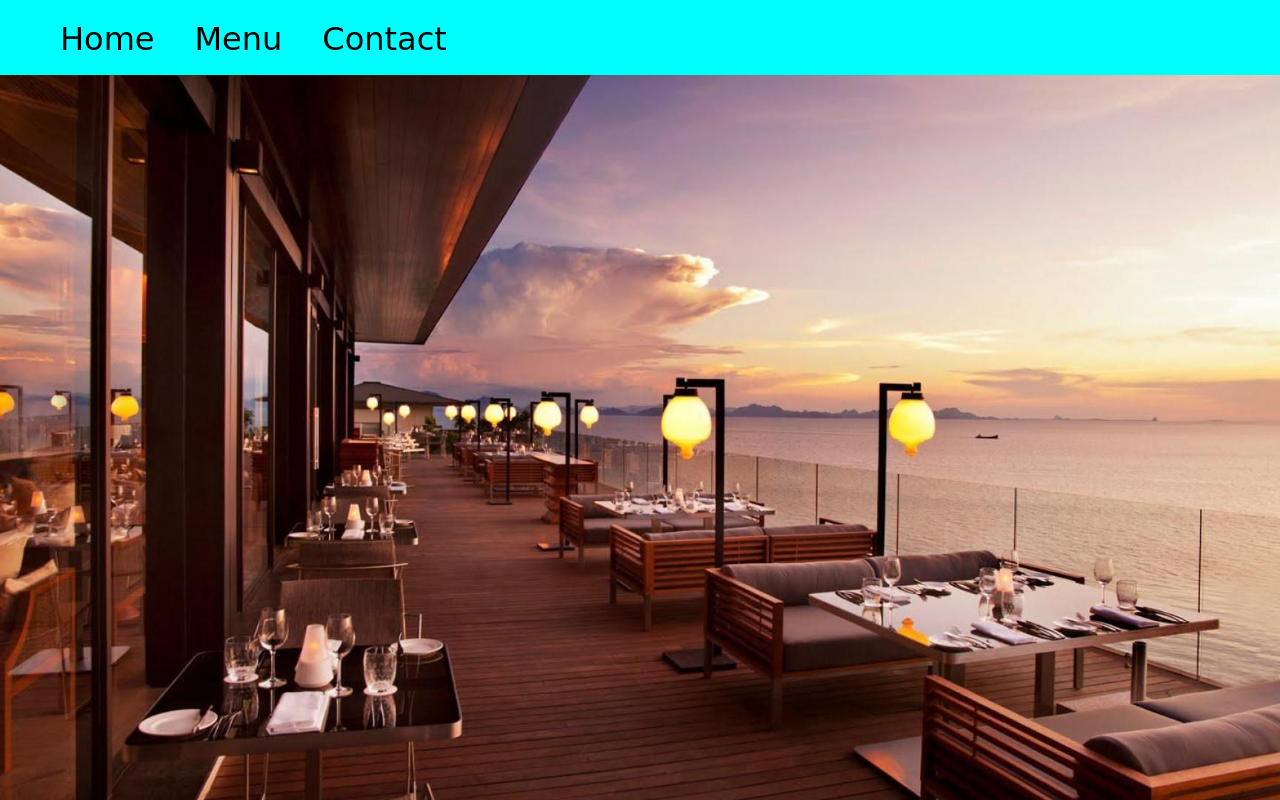
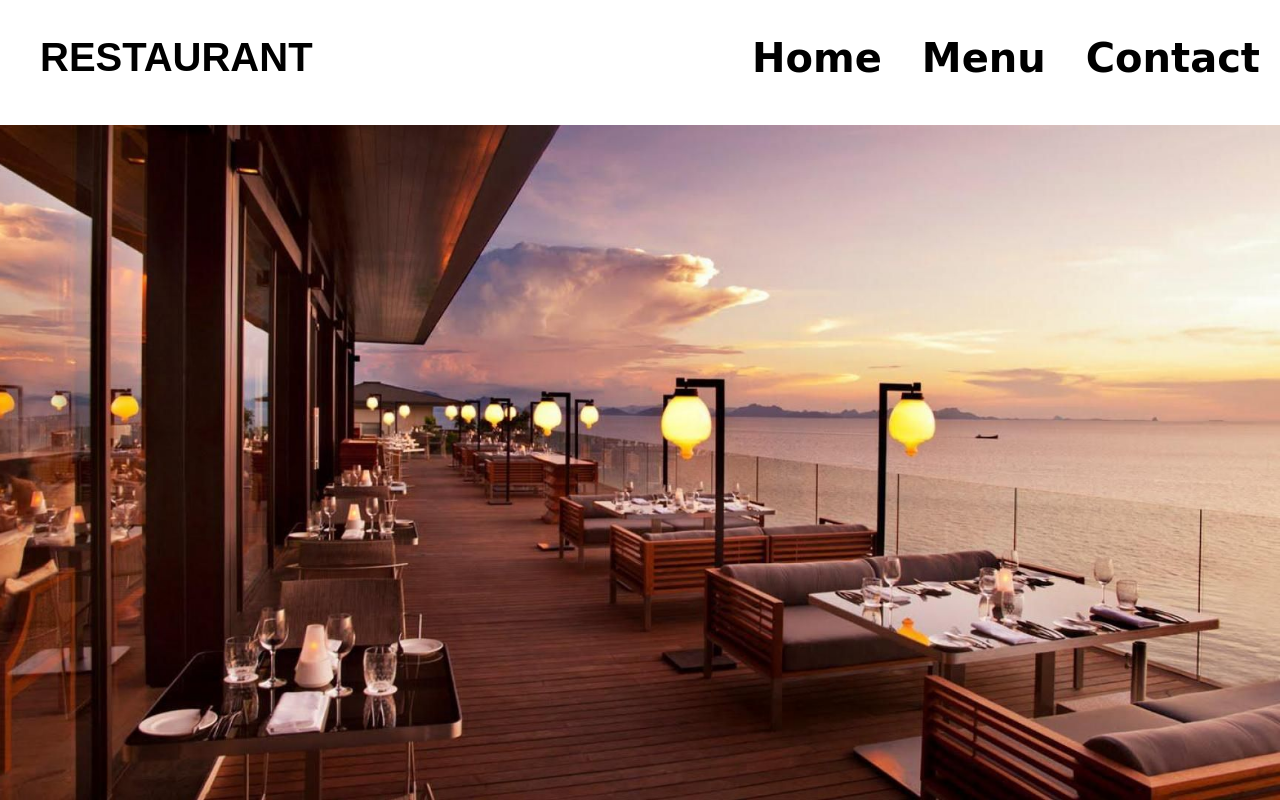
Before and after one commit to ZandBraxton/resturant, a website built with webpack: page dist/index.html in a window 1280 px wide. Built offline with nearby package versions, Linux system fonts and the light colour scheme.

Commit message:
Changed nav style

```diff
--- a/src/index.js
+++ b/src/index.js
@@ -7,9 +7,13 @@ const content = document.querySelector("#content")
 const header = (() => {
     const navBar = document.createElement('nav')
     const ul = document.createElement('ul')
+    const logo = document.createElement('h1')
     navBar.id = "navbar"
     ul.id = "nav-ul"
     navBar.appendChild(ul)
+    ul.appendChild(logo)
+    logo.textContent = "RESTAURANT"
+    logo.classList.add("logo")
     for (let i = 0; i < 3; i++) {
         let li = document.createElement('li')
         li.classList.add("nav-list")
--- a/src/style.css
+++ b/src/style.css
@@ -19,26 +19,35 @@ html {
 #nav-ul {
     display: flex;
     flex-flow: row wrap;
-    justify-content: flex-start;
+    justify-content: flex-end;
     list-style: none;
     margin: 0;
-    background: aqua;
-    height: 75px;
+    background: rgb(255, 255, 255);
+    height: 125px;
     width: 100%;
     position: fixed;
+}
+
+.logo {
+    justify-self: flex-start;
+    margin: 35px auto auto 0;
+    font-size: 40px;
+    font-family: sans-serif;
 }
 
 .nav-list {
     text-decoration: none;
     display: block;
-    padding: 20px;
-    /* color: white; */
-    font-size: 32px;
+    padding: 35px 20px 0px 20px;
+    font-size: 40px;
     font-family: cursive;
+    font-weight: bold;
 }
 
 .nav-list:hover {
-    background: blue;
+    background: rgb(218, 218, 218);
+    border-radius: 30%;
+    /* outline: 1px solid rgb(143, 142, 142); */
 }
 
 .home-content {
```
